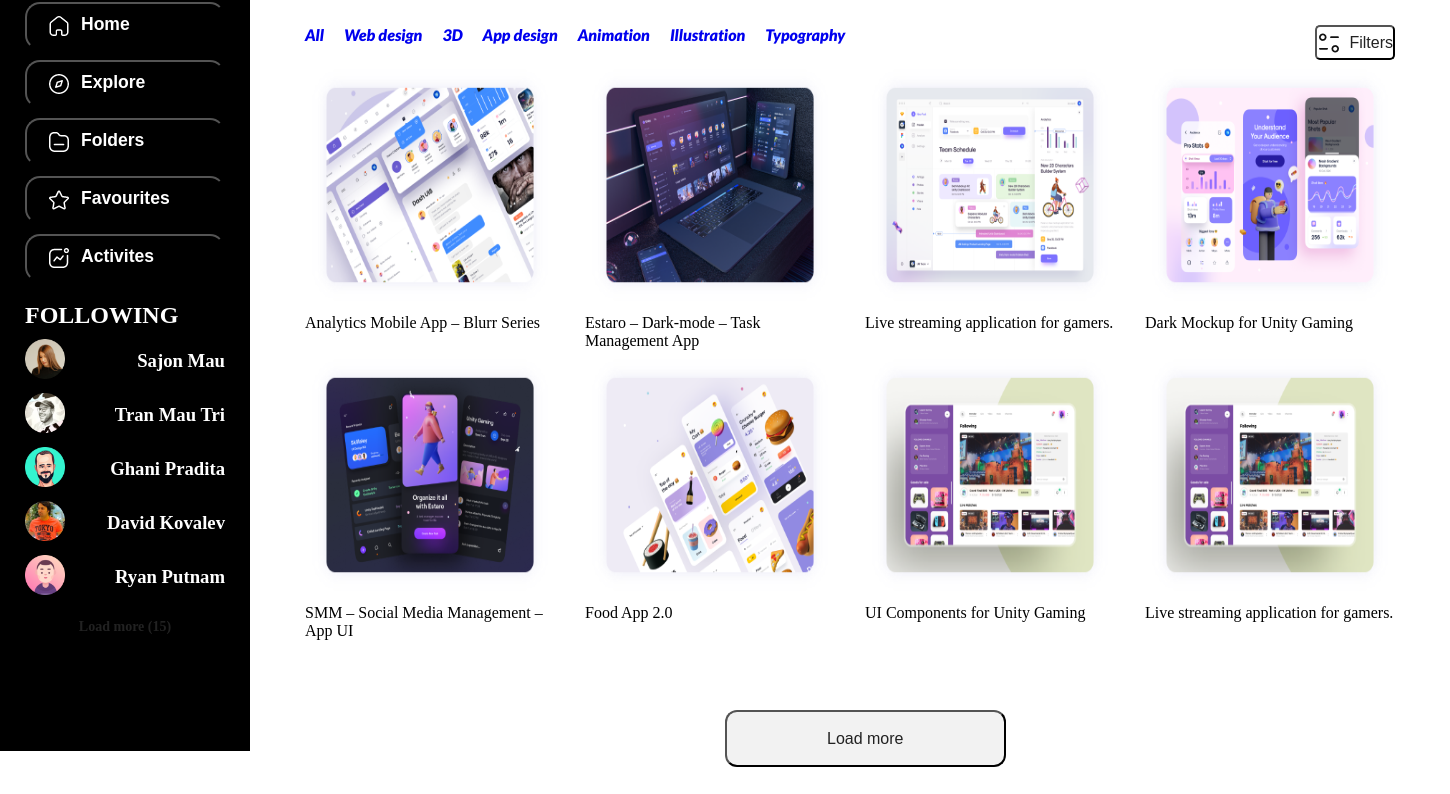
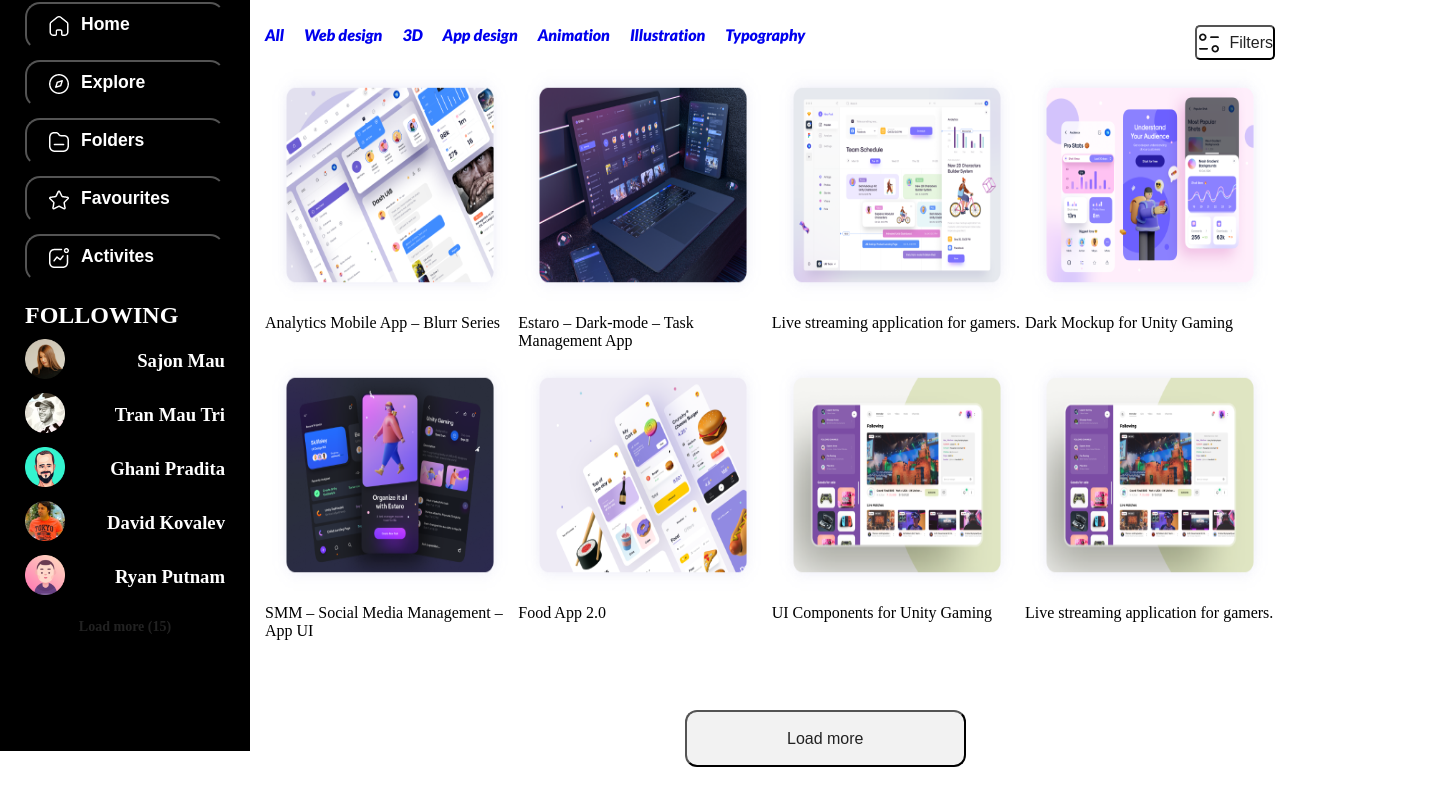
Before and after one commit to mariamibarba/exam, a plain HTML site: page index.html in a window 1280 px wide. Shown: the part 49-843 px from the top of the page, 1450 px wide, since content can reach past the window. Drawn offline with Linux system fonts and the light colour scheme.

Commit message:
style.css

```diff
--- a/styles/style.css
+++ b/styles/style.css
@@ -83,7 +83,7 @@
 .container-for-header{
     background-color: #FFFFFF;
     position: relative;
-    max-width: 1200px;
+    max-width: 1040px;
     width: 100%;
     left: 250px;
 
@@ -154,7 +154,7 @@
 }
 /* .........main_container................ */
 .main_container{
-    max-width: 1120px;
+    max-width: 1260px;
     width: 100%;
     margin: 30px auto;
     padding: 0 15px ;
```
